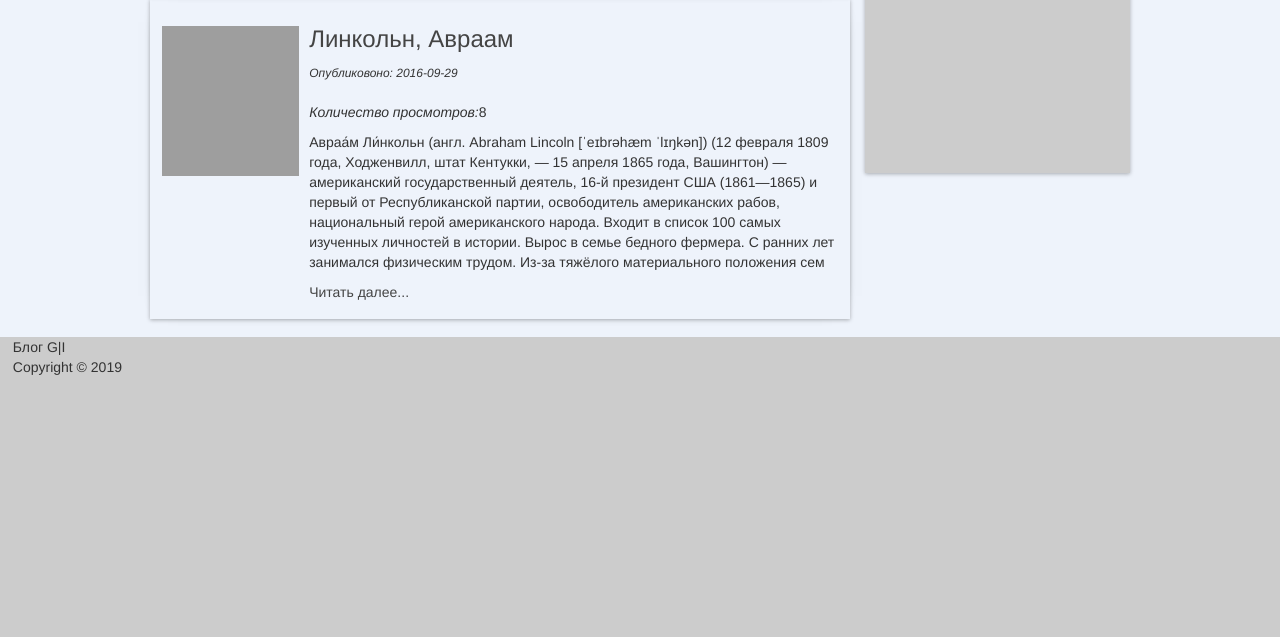
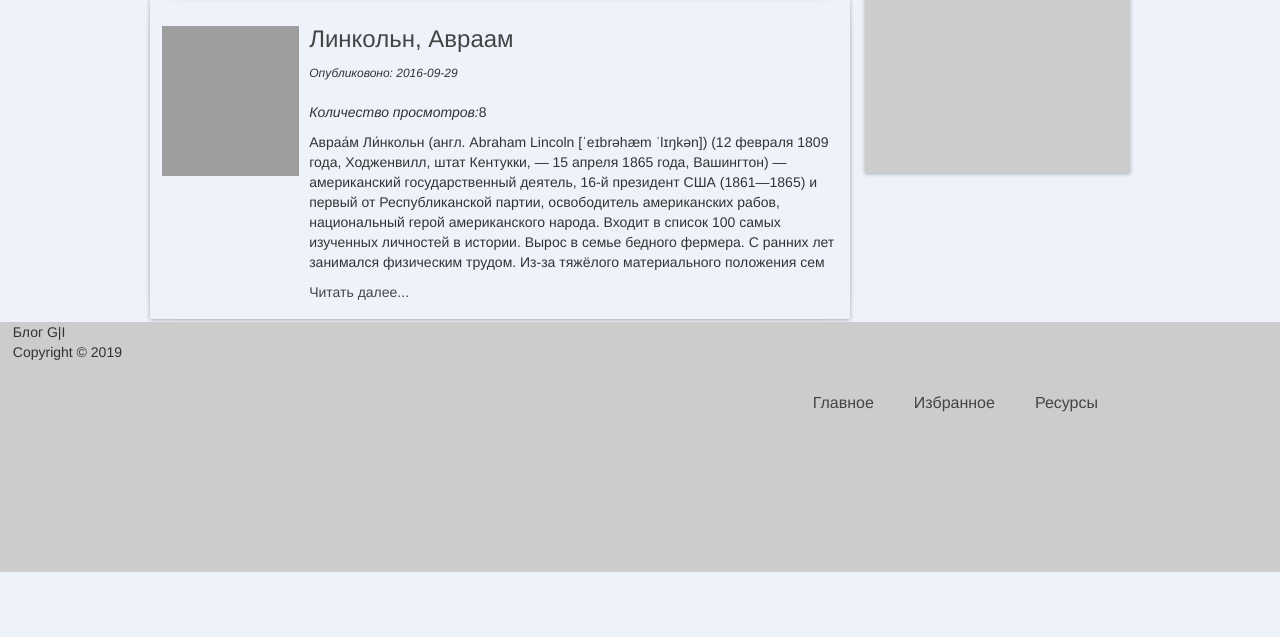
Before and after one commit to gamkartiev/iblog.ru, a PHP site: page / in a window 1280 px wide. Shown: the part 1001-1638 px from the top of the page. After the commit the page ends 1573 px from the top, so only its background shows below. Run offline with PHP 8.4, Linux system fonts and the light colour scheme; data comes from the database, SQL or seed files in the repository; grey boxes are pictures that could not be loaded.

Commit message:
worked in bottom menu

```diff
--- a/views/articles.php
+++ b/views/articles.php
@@ -70,7 +70,16 @@
 
 
 <footer>
-   <p>Блог G|I <br>Copyright &copy; 2019</p>
+  <div class="footer_cont">
+    <p>Блог G|I <br>Copyright &copy; 2019</p>
+    <nav>
+      <ul>
+        <li> <a href="/index.php"> Главное   </a></li>
+        <li> <a href="/views/favorites.php"> Избранное  </a></li>
+        <li> <a href="/views/resourses.php"> Ресурсы    </a></li>
+      </ul>
+    </nav>
+  </div>
 </footer>
 
     <script> document.write('<script src="http://' + (location.host || 'localhost').split(':')[0] + ':35729/livereload.js?snipver=1"></' + 'script>')</script>  <!--код для расширения livereload - автоматического обновления страницы сайта после сохранения кода -->
--- a/views/css/style.css
+++ b/views/css/style.css
@@ -47,10 +47,6 @@ nav ul li a{
 	font-size: 16px;
 }
 
-/*nav ul li :last-child{
- padding-right: 0px;
-}
-*/
 nav ul li a:hover{
 	/*background: rgba(120,120,120,0.3);*/
 	text-decoration: none;
@@ -139,9 +135,6 @@ article{
 	flex-direction: row;
 	box-sizing: border-box;
 }
-/*article:hover{
-	background: rgba(255,255,255, 0.4);
-}*/
 
 .article_img{
 	max-width: 20%;
@@ -161,14 +154,19 @@ article{
 	text-align: left;
 	margin-right: 8px;
 }
+
+
 /* --- Футер ---*/
 footer{
 	flex: 0 0 auto;
 	width: 100%;
-	height: 300px;
-	margin: 15px auto;
+	height: 250px;
 	padding: 0 1%;
 	background: #ccc;
+}
+
+.footer_cont{
+	margin: 0 auto;
 }
 
 
--- a/views/header.php
+++ b/views/header.php
@@ -1,8 +1,7 @@
-  <nav>
-    <ul>
-      <li><a href="/index.php"> Главное   </a></li>
-      <li><a href="/views/favorites.php"> Избранное  </a></li>
-      <li><a href="/views/resourses.php"> Ресурсы    </a></li>
-    </ul>
-  </nav>
-  <!--<h1>Мой первый блог</h1> -->
+<nav>
+  <ul>
+    <li> <a href="/index.php"> Главное   </a></li>
+    <li> <a href="/views/favorites.php"> Избранное  </a></li>
+    <li> <a href="/views/resourses.php"> Ресурсы    </a></li>
+  </ul>
+</nav>
```
